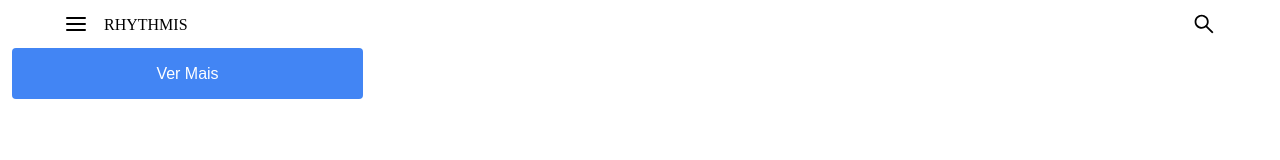
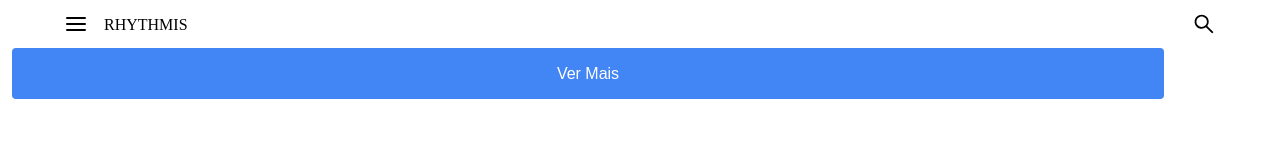
Before and after one commit to GuilhermeA08/Rhythmis, a plain HTML site: page index.html in a window 1280 px wide. Drawn offline with Linux system fonts and the light colour scheme.

Commit message:
fix(btn-primary): width

```diff
--- a/styles/components/btn-primary.css
+++ b/styles/components/btn-primary.css
@@ -1,6 +1,6 @@
 .btn-primary {
   height: 51px;
-  width: 351px;
+  width: 90%;
   font-size: 16px;
 
   background-color: #4285f4;
```
